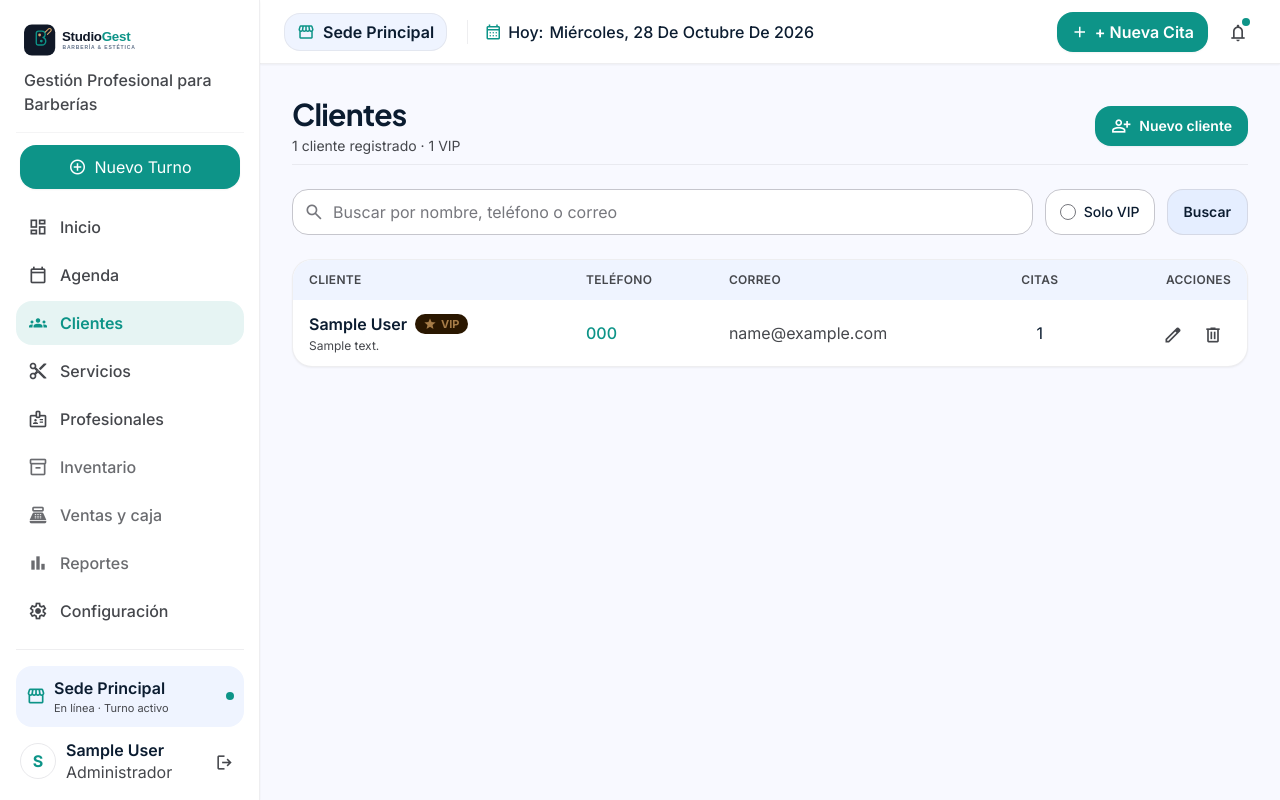
After one commit to spa173/studiogest-web, a Django app: page /customers/ in a window 1280 px wide. The commit adds this page. Run offline with Django 5.2, Linux system fonts and the light colour scheme; a user stored in the database is signed in; tables that the repository leaves empty hold one stand-in row (values such as "Sample post"); some libraries are stand-ins or nearby versions.

Commit message:
feat: módulo de clientes con listado, búsqueda y CRUD

```diff
--- /dev/null
+++ b/apps/customers/forms.py
@@ -0,0 +1,46 @@
+import re
+
+from django import forms
+
+from .models import Customer
+
+CLASE_INPUT = (
+    'w-full px-3.5 py-2.5 bg-surface-container-lowest border border-outline-variant '
+    'rounded-xl font-body-md text-body-md text-on-surface placeholder:text-outline '
+    'focus:outline-none focus:border-secondary focus:ring-4 focus:ring-secondary/10 '
+    'transition-all font-medium'
+)
+
+
+class CustomerForm(forms.ModelForm):
+    class Meta:
+        model = Customer
+        fields = ['name', 'phone', 'email', 'notes', 'is_vip']
+        widgets = {
+            'name': forms.TextInput(attrs={'class': CLASE_INPUT, 'placeholder': 'Ej. Carlos Pérez', 'autofocus': True}),
+            'phone': forms.TextInput(attrs={'class': CLASE_INPUT, 'placeholder': '310 123 4567', 'inputmode': 'tel'}),
+            'email': forms.EmailInput(attrs={'class': CLASE_INPUT, 'placeholder': 'cliente@correo.com'}),
+            'notes': forms.Textarea(attrs={'class': CLASE_INPUT + ' resize-none', 'rows': 3,
+                                           'placeholder': 'Alergias, estilo preferido o notas especiales'}),
+            'is_vip': forms.CheckboxInput(attrs={'class': 'rounded border-outline text-secondary focus:ring-secondary h-4 w-4 cursor-pointer'}),
+        }
+
+    def clean_name(self):
+        nombre = ' '.join(self.cleaned_data['name'].split())
+        if len(nombre) < 3:
+            raise forms.ValidationError('Escribe el nombre completo (mínimo 3 letras).')
+        return nombre
+
+    def clean_phone(self):
+        telefono = ' '.join(self.cleaned_data['phone'].split())
+        digitos = re.sub(r'\D', '', telefono)
+        if not re.fullmatch(r'[0-9 +()\-]+', telefono) or not 7 <= len(digitos) <= 15:
+            raise forms.ValidationError('Escribe un teléfono válido (entre 7 y 15 números).')
+        repetido = Customer.objects.filter(phone=telefono).exclude(pk=self.instance.pk)
+        if repetido.exists():
+            raise forms.ValidationError('Ya existe un cliente con este teléfono.')
+        return telefono
+
+    def clean_email(self):
+        correo = self.cleaned_data.get('email')
+        return correo.strip().lower() if correo else None
--- /dev/null
+++ b/apps/customers/urls.py
@@ -0,0 +1,12 @@
+from django.urls import path
+
+from . import views
+
+app_name = 'customers'
+
+urlpatterns = [
+    path('', views.customer_list, name='list'),
+    path('nuevo/', views.customer_create, name='create'),
+    path('<int:pk>/editar/', views.customer_update, name='update'),
+    path('<int:pk>/eliminar/', views.customer_delete, name='delete'),
+]
--- /dev/null
+++ b/apps/customers/views.py
@@ -0,0 +1,101 @@
+import re
+
+from django.contrib import messages
+from django.contrib.auth.decorators import login_required
+from django.core.paginator import Paginator
+from django.db.models import Count, Q
+from django.shortcuts import get_object_or_404, redirect, render
+
+from .forms import CustomerForm
+from .models import Customer
+
+POR_PAGINA = 10
+
+
+def _enlace_whatsapp(telefono):
+    """Devuelve el enlace de WhatsApp (asume Colombia, +57, si hay 10 dígitos)."""
+    digitos = re.sub(r'\D', '', telefono)
+    if len(digitos) == 10:
+        digitos = '57' + digitos
+    return f'https://wa.me/{digitos}'
+
+
+@login_required
+def customer_list(request):
+    texto = request.GET.get('q', '').strip()
+    solo_vip = request.GET.get('vip') == '1'
+
+    clientes = Customer.objects.annotate(num_citas=Count('appointments')).order_by('name')
+    if texto:
+        clientes = clientes.filter(
+            Q(name__icontains=texto) | Q(phone__icontains=texto) | Q(email__icontains=texto)
+        )
+    if solo_vip:
+        clientes = clientes.filter(is_vip=True)
+
+    pagina = Paginator(clientes, POR_PAGINA).get_page(request.GET.get('page'))
+    for cliente in pagina:
+        cliente.whatsapp = _enlace_whatsapp(cliente.phone)
+
+    contexto = {
+        'pagina': pagina,
+        'q': texto,
+        'solo_vip': solo_vip,
+        'total_clientes': Customer.objects.count(),
+        'total_vip': Customer.objects.filter(is_vip=True).count(),
+    }
+    return render(request, 'customers/list.html', contexto)
+
+
+@login_required
+def customer_create(request):
+    if request.method == 'POST':
+        form = CustomerForm(request.POST)
+        if form.is_valid():
+            cliente = form.save()
+            messages.success(request, f'Cliente «{cliente.name}» registrado correctamente.')
+            return redirect('customers:list')
+    else:
+        form = CustomerForm()
+    return render(request, 'customers/form.html', {'form': form, 'titulo': 'Nuevo cliente'})
+
+
+@login_required
+def customer_update(request, pk):
+    cliente = get_object_or_404(Customer, pk=pk)
+    if request.method == 'POST':
+        form = CustomerForm(request.POST, instance=cliente)
+        if form.is_valid():
+            form.save()
+            messages.success(request, f'Los datos de «{cliente.name}» se actualizaron.')
+            return redirect('customers:list')
+    else:
+        form = CustomerForm(instance=cliente)
+    return render(request, 'customers/form.html',
+                  {'form': form, 'titulo': 'Editar cliente', 'cliente': cliente})
+
+
+@login_required
+def customer_delete(request, pk):
+    cliente = get_object_or_404(Customer, pk=pk)
+
+    # Solo el administrador puede eliminar clientes
+    if not request.user.is_admin:
+        messages.error(request, 'Solo un administrador puede eliminar clientes.')
+        return redirect('customers:list')
+
+    # Eliminar un cliente borraría también sus citas, así que se bloquea
+    num_citas = cliente.appointments.count()
+    if num_citas:
+        messages.error(
+            request,
+            f'No se puede eliminar a «{cliente.name}» porque tiene {num_citas} cita(s) registrada(s).'
+        )
+        return redirect('customers:list')
+
+    if request.method == 'POST':
+        nombre = cliente.name
+        cliente.delete()
+        messages.success(request, f'Cliente «{nombre}» eliminado.')
+        return redirect('customers:list')
+    return render(request, 'customers/confirm_delete.html', {'cliente': cliente})
--- a/config/urls.py
+++ b/config/urls.py
@@ -15,6 +15,7 @@ urlpatterns = [
     path('accounts/', include('accounts.urls')),
     path('dashboard/', include('dashboard.urls')),
     path('appointments/', include('appointments.urls')),
+    path('customers/', include('customers.urls')),
     # Ruta raíz
     path('', root_redirect, name='root'),
 ]
--- /dev/null
+++ b/templates/customers/list.html
@@ -0,0 +1,117 @@
+{% extends 'base.html' %}
+
+{% block title %}Clientes - StudioGest{% endblock %}
+
+{% block content %}
+<!-- Encabezado -->
+<div class="flex flex-col sm:flex-row sm:items-center sm:justify-between gap-4 pb-2 border-b border-outline-variant/30">
+  <div>
+    <h1 class="font-headline text-2xl sm:text-3xl font-bold text-on-surface tracking-tight">Clientes</h1>
+    <p class="font-body-md text-sm text-on-surface-variant mt-1">
+      {{ total_clientes }} cliente{{ total_clientes|pluralize }} registrado{{ total_clientes|pluralize }}
+      · {{ total_vip }} VIP
+    </p>
+  </div>
+  <a href="{% url 'customers:create' %}"
+     class="inline-flex items-center justify-center gap-2 bg-secondary text-on-secondary py-2.5 px-4 rounded-xl font-headline-sm text-sm font-semibold hover:opacity-95 active:scale-[0.98] transition-all shadow-sm self-start sm:self-auto">
+    <span class="material-symbols-outlined text-[20px]">person_add</span>
+    Nuevo cliente
+  </a>
+</div>
+
+<!-- Búsqueda y filtro -->
+<form method="get" class="flex flex-col sm:flex-row gap-3">
+  <div class="relative flex-1">
+    <span class="material-symbols-outlined absolute left-3 top-1/2 -translate-y-1/2 text-outline text-[20px]">search</span>
+    <input type="search" name="q" value="{{ q }}" placeholder="Buscar por nombre, teléfono o correo"
+           class="w-full pl-10 pr-3.5 py-2.5 bg-surface-container-lowest border border-outline-variant rounded-xl text-on-surface placeholder:text-outline focus:outline-none focus:border-secondary focus:ring-4 focus:ring-secondary/10 transition-all">
+  </div>
+  <label class="inline-flex items-center gap-2 px-3.5 py-2.5 bg-surface-container-lowest border border-outline-variant rounded-xl cursor-pointer text-sm font-medium text-on-surface">
+    <input type="checkbox" name="vip" value="1" {% if solo_vip %}checked{% endif %}
+           class="rounded border-outline text-secondary focus:ring-secondary h-4 w-4">
+    Solo VIP
+  </label>
+  <button type="submit" class="px-4 py-2.5 rounded-xl bg-surface-container border border-outline-variant/50 text-on-surface font-semibold text-sm hover:bg-surface-container-high transition-colors">
+    Buscar
+  </button>
+  {% if q or solo_vip %}
+  <a href="{% url 'customers:list' %}" class="px-4 py-2.5 rounded-xl text-on-surface-variant font-medium text-sm hover:text-on-surface text-center">Limpiar</a>
+  {% endif %}
+</form>
+
+<!-- Tabla -->
+<div class="bg-surface-container-lowest rounded-2xl border border-outline-variant/30 shadow-sm overflow-hidden">
+  {% if pagina %}
+  <div class="overflow-x-auto">
+    <table class="w-full text-left">
+      <thead class="bg-surface-container-low text-on-surface-variant text-xs uppercase tracking-wide">
+        <tr>
+          <th class="px-4 py-3 font-semibold">Cliente</th>
+          <th class="px-4 py-3 font-semibold">Teléfono</th>
+          <th class="px-4 py-3 font-semibold hidden md:table-cell">Correo</th>
+          <th class="px-4 py-3 font-semibold text-center hidden sm:table-cell">Citas</th>
+          <th class="px-4 py-3 font-semibold text-right">Acciones</th>
+        </tr>
+      </thead>
+      <tbody class="divide-y divide-outline-variant/20">
+        {% for c in pagina %}
+        <tr class="hover:bg-surface-container-low/60 transition-colors">
+          <td class="px-4 py-3">
+            <div class="flex items-center gap-2">
+              <span class="font-semibold text-on-surface">{{ c.name }}</span>
+              {% if c.is_vip %}
+              <span class="inline-flex items-center gap-1 px-2 py-0.5 rounded-full bg-tertiary-container text-on-tertiary-container text-[11px] font-bold">
+                <span class="material-symbols-outlined text-[14px]" style="font-variation-settings: 'FILL' 1;">star</span>VIP
+              </span>
+              {% endif %}
+            </div>
+            {% if c.notes %}<p class="text-xs text-on-surface-variant mt-0.5 line-clamp-1">{{ c.notes }}</p>{% endif %}
+          </td>
+          <td class="px-4 py-3 whitespace-nowrap">
+            <a href="{{ c.whatsapp }}" target="_blank" rel="noopener" class="text-secondary font-medium hover:underline" title="Escribir por WhatsApp">{{ c.phone }}</a>
+          </td>
+          <td class="px-4 py-3 text-on-surface-variant hidden md:table-cell">{{ c.email|default:"—" }}</td>
+          <td class="px-4 py-3 text-center text-on-surface hidden sm:table-cell">{{ c.num_citas }}</td>
+          <td class="px-4 py-3">
+            <div class="flex items-center justify-end gap-1">
+              <a href="{% url 'customers:update' c.pk %}" class="p-2 rounded-lg text-on-surface-variant hover:text-secondary hover:bg-surface-container-low transition-colors" title="Editar" aria-label="Editar {{ c.name }}">
+                <span class="material-symbols-outlined text-[20px]">edit</span>
+              </a>
+              {% if request.user.is_admin %}
+              <a href="{% url 'customers:delete' c.pk %}" class="p-2 rounded-lg text-on-surface-variant hover:text-error hover:bg-surface-container-low transition-colors" title="Eliminar" aria-label="Eliminar {{ c.name }}">
+                <span class="material-symbols-outlined text-[20px]">delete</span>
+              </a>
+              {% endif %}
+            </div>
+          </td>
+        </tr>
+        {% endfor %}
+      </tbody>
+    </table>
+  </div>
+
+  {% if pagina.has_other_pages %}
+  <div class="flex items-center justify-between px-4 py-3 border-t border-outline-variant/20 text-sm">
+    <span class="text-on-surface-variant">Página {{ pagina.number }} de {{ pagina.paginator.num_pages }}</span>
+    <div class="flex gap-2">
+      {% if pagina.has_previous %}
+      <a href="?page={{ pagina.previous_page_number }}{% if q %}&q={{ q|urlencode }}{% endif %}{% if solo_vip %}&vip=1{% endif %}" class="px-3 py-1.5 rounded-lg border border-outline-variant/50 hover:bg-surface-container-low font-medium">Anterior</a>
+      {% endif %}
+      {% if pagina.has_next %}
+      <a href="?page={{ pagina.next_page_number }}{% if q %}&q={{ q|urlencode }}{% endif %}{% if solo_vip %}&vip=1{% endif %}" class="px-3 py-1.5 rounded-lg border border-outline-variant/50 hover:bg-surface-container-low font-medium">Siguiente</a>
+      {% endif %}
+    </div>
+  </div>
+  {% endif %}
+
+  {% else %}
+  <div class="p-10 text-center">
+    <span class="material-symbols-outlined text-5xl text-outline">groups</span>
+    <p class="mt-2 font-semibold text-on-surface">No se encontraron clientes</p>
+    <p class="text-sm text-on-surface-variant mt-1">
+      {% if q or solo_vip %}Prueba con otra búsqueda o limpia los filtros.{% else %}Registra el primero con el botón «Nuevo cliente».{% endif %}
+    </p>
+  </div>
+  {% endif %}
+</div>
+{% endblock %}
--- a/templates/includes/bottom_nav.html
+++ b/templates/includes/bottom_nav.html
@@ -13,8 +13,8 @@
   </a>
 
   <!-- 3: Clientes -->
-  <a href="#" class="flex flex-col items-center justify-center px-3 py-1 rounded-xl text-on-surface-variant hover:text-secondary transition-all">
-    <span class="material-symbols-outlined text-[22px]">groups</span>
+  <a href="{% url 'customers:list' %}" class="flex flex-col items-center justify-center px-3 py-1 rounded-xl transition-all {% if request.resolver_match.app_name == 'customers' %}text-secondary bg-secondary/10 font-bold{% else %}text-on-surface-variant hover:text-secondary{% endif %}">
+    <span class="material-symbols-outlined text-[22px]" {% if request.resolver_match.app_name == 'customers' %}style="font-variation-settings: 'FILL' 1;"{% endif %}>groups</span>
     <span class="font-label-xs text-[11px] mt-0.5">Clientes</span>
   </a>
 
--- a/templates/includes/sidebar.html
+++ b/templates/includes/sidebar.html
@@ -34,8 +34,8 @@
       </a>
 
       <!-- 3. Clientes -->
-      <a href="#" class="flex items-center gap-3 px-3 py-2.5 rounded-xl font-label-md text-label-md text-on-surface-variant font-medium hover:bg-surface-container-low hover:text-on-surface transition-colors duration-150">
-        <span class="material-symbols-outlined text-[20px]">groups</span>
+      <a href="{% url 'customers:list' %}" class="flex items-center gap-3 px-3 py-2.5 rounded-xl font-label-md text-label-md transition-colors duration-150 {% if request.resolver_match.app_name == 'customers' %}bg-secondary/10 text-secondary font-semibold{% else %}text-on-surface-variant font-medium hover:bg-surface-container-low hover:text-on-surface{% endif %}">
+        <span class="material-symbols-outlined text-[20px]" {% if request.resolver_match.app_name == 'customers' %}style="font-variation-settings: 'FILL' 1;"{% endif %}>groups</span>
         <span>Clientes</span>
       </a>
 
```
Also changed, not shown: apps/customers/tests.py (added, +89 -0 lines), templates/customers/confirm_delete.html (added, +20 -0 lines), templates/customers/form.html (added, +49 -0 lines).
